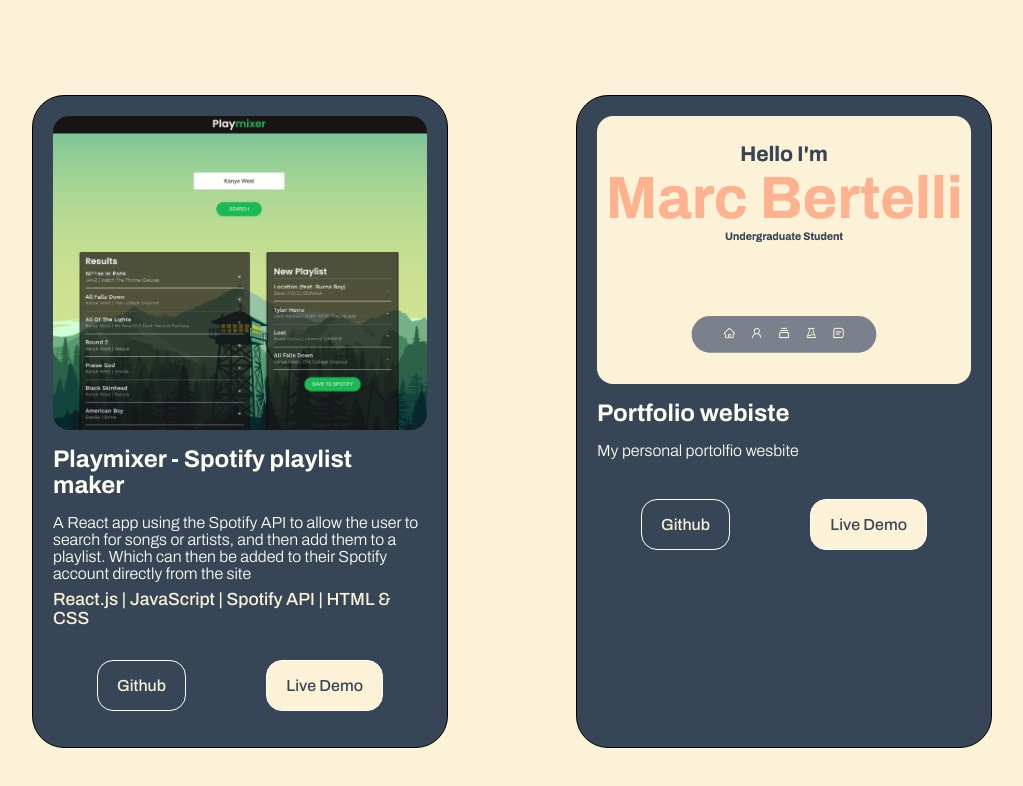
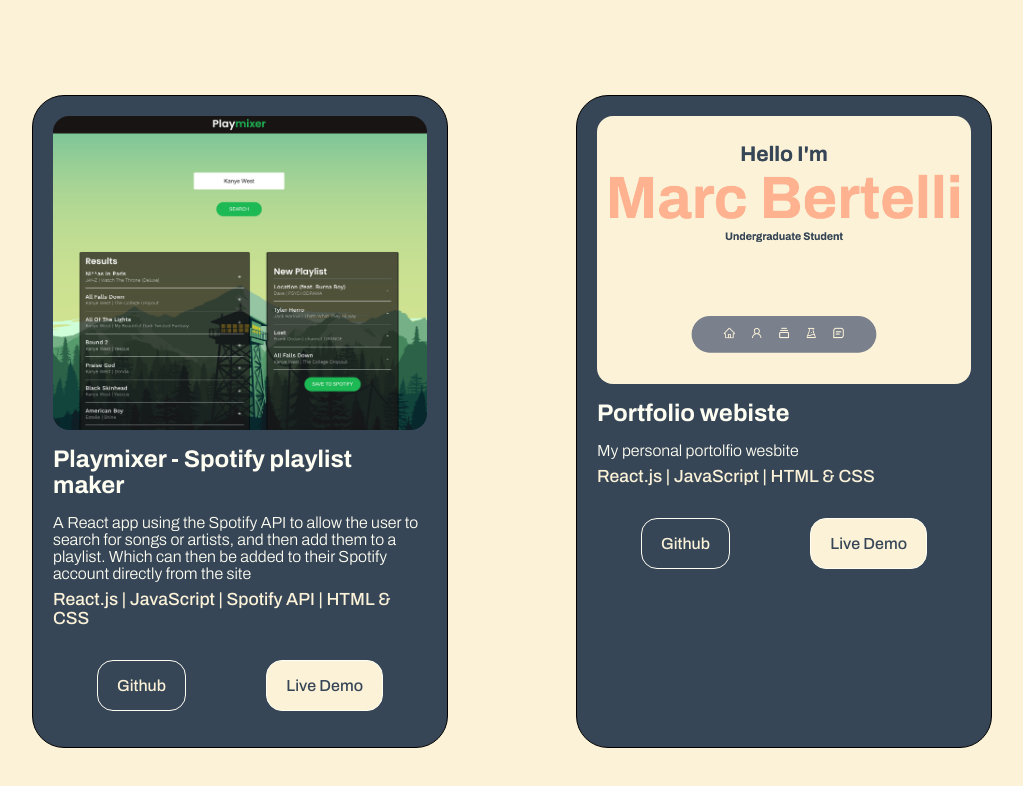
Before and after one commit to Siskyy/portfolio-site, a React (Create React App) app: page / in a window 1280 px wide. Shown: the part 1630-2416 px from the top of the page, without its empty margins (128-1151 px from the left). Built offline with nearby package versions, Linux system fonts and the light colour scheme; the HTML template or start-up script is replaced by a standard one.

Commit message:
Links open in new tab

```diff
--- a/src/Components/Projects/Projects.jsx
+++ b/src/Components/Projects/Projects.jsx
@@ -14,7 +14,7 @@
         title: 'Playmixer - Spotify playlist maker',
         description: 'A React app using the Spotify API to allow the user to search for songs or artists, and then add them to a playlist. Which can then be added to their Spotify account directly from the site',
         stack: 'React.js | JavaScript | Spotify API | HTML & CSS',
-        github: '',
+        github: 'https://github.com/Siskyy/spotify-playlist',
         demo: 'https://playmixer.surge.sh/'
     },
     {
@@ -22,8 +22,8 @@
         image: img4,
         title: 'Portfolio webiste',
         description: 'My personal portolfio wesbite',
-        stack: '',
-        github: '',
+        stack: 'React.js | JavaScript | HTML & CSS',
+        github: 'https://github.com/Siskyy/portfolio-site',
         demo: ''
     }
 ];
@@ -48,8 +48,8 @@
                                         <p>{stack}</p>
                                     </div>
                                     <div className="links">
-                                        <a href={github} className="btn">Github</a>
-                                        <a href={demo} className="btn btn-filled">Live Demo</a>
+                                        <a href={github} className="btn" target='_blank'>Github</a>
+                                        <a href={demo} className="btn btn-filled" target='_blank'>Live Demo</a>
                                     </div>
                                 </article>
                             )
```
